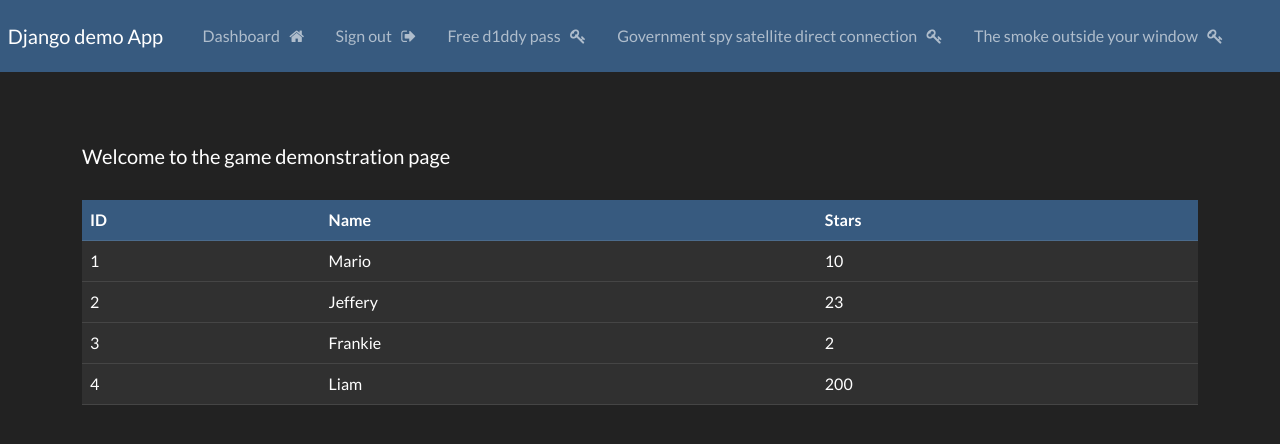
After one commit to 160231700/Django, a Django app: page /game_data in a window 1280 px wide. The commit adds this page. Shown: the top 444 px of the page. Run offline with Django 5.2, Linux system fonts and the light colour scheme; a user stored in the database is signed in; data comes from the database, SQL or seed files in the repository; both versions use the stored data as it was after the commit.

Commit message:
API in a 'finished' state, game_data started

```diff
--- a/dcrm/website/models.py
+++ b/dcrm/website/models.py
@@ -14,3 +14,7 @@ class Record(models.Model):
 
     def __str__(self):
         return self.first_name + " " + self.last_name
+
+class Gamedata(models.Model):
+    character_name = models.CharField(max_length = 100)
+    stars = models.IntegerField()
--- /dev/null
+++ b/dcrm/website/templates/website/game_page.html
@@ -0,0 +1,30 @@
+{% extends 'website/base.html' %}
+{% block content %}
+
+    <br>
+    <br>
+    <h5> Welcome to the game demonstration page </h5>
+    <br>
+
+    <table class= "table table-dark table-hover table-borded">
+        <thead class="table-primary">
+            <tr>
+                <th scope="col"> ID </th>
+                <th scope="col"> Name </th>
+                <th scope="col"> Stars </th>
+            </tr>
+        </thead>
+
+        <tbody>
+        {% if data %}
+            {% for row in data %}
+            <tr>
+                <td> {{row.id}} </td>
+                <td> {{row.character_name}} </td>
+                <td> {{row.stars}} </td>
+            </tr>
+            {% endfor %}
+        {% endif %}
+        </tbody>
+    </table>
+{% endblock %}
--- a/dcrm/website/templates/website/navbar.html
+++ b/dcrm/website/templates/website/navbar.html
@@ -32,7 +32,10 @@
             <li class="nav-item">
               <a class="nav-link" href="{% url 'api_page' %}">Government spy satellite direct connection &nbsp; <i class="fa fa-key" aria-hidden="true"></i> </a>
             </li>
-
+            &nbsp;     &nbsp;     &nbsp;
+            <li class="nav-item">
+              <a class="nav-link" href="{% url 'game_data' %}">The smoke outside your window &nbsp; <i class="fa fa-key" aria-hidden="true"></i> </a>
+            </li>
          {% else %}
          <li class="nav-item">
           <a class="nav-link" href="{% url 'register' %}"> Register </a>
--- a/dcrm/website/templates/website/register.html
+++ b/dcrm/website/templates/website/register.html
@@ -20,7 +20,7 @@
 
             <br>
             <div class="text-center">
-                <p>Already have an account? </p> <a href="{% url '' %}"> Login </a>
+                <p>Already have an account? </p> <a href="{% url 'my-login' %}"> Login </a>
             </div>
         </div>
     </body>
--- a/dcrm/website/urls.py
+++ b/dcrm/website/urls.py
@@ -19,6 +19,8 @@ urlpatterns = [
 
     path('api_page', views.api_page_route,name='api_page'),
 
+    path('game_data', views.game_data_route, name="game_data"),
+
     ################### C R U D ###################
 
     #Create
--- a/dcrm/website/views.py
+++ b/dcrm/website/views.py
@@ -4,7 +4,7 @@ from django.contrib.auth import authenticate
 from django.contrib import messages
 from django.shortcuts import render, redirect
 from .forms import CreateUserForm, LoginForm, CreateRecordForm, UpdateRecordForm
-from .models import Record
+from .models import Record, Gamedata
 import requests
 
 
@@ -54,7 +54,7 @@ def my_login(request):
 
 def user_logout(request):
 
-    auth.logout(requestmessages.success(request, "Logout success!"))
+    auth.logout(request.messages.success(request, "Logout success!"))
     return redirect("my-login")
 
 #Dashboard -
@@ -73,26 +73,34 @@ def testing_page_route(request):
 #api page
 @login_required(login_url='my-login')
 def api_page_route(request):
-    #api
-    KEY = "d0eb91e0d7c99a16390a7e45a8de4172" #Usually hidden, used from another file
-    BASE_URL = "http://api.openweathermap.org/data/2.5/weather?q="
-    city = "Worksop"
-    url = BASE_URL + city + "&appid=" + KEY
-    response = requests.get(url).json()
-    KELVIN = 273.15
-    weather_data = {
-        "city":city,
-        "min_temp":float(response["main"]["temp_min"])-KELVIN,
-        "max_temp":float(response["main"]["temp_max"])-KELVIN,
-        "current_temp":float(response["main"]["temp"])-KELVIN,
-        "humidity":float(response["main"]["temp"])-KELVIN,
-        "wind_speed":response["wind"]["speed"]
+    if request.method == "POST":
+        city = request.POST.get('city')
+        if city == "":
+            city = "Worksop"
+        #api
+        KEY = "d0eb91e0d7c99a16390a7e45a8de4172" #Usually hidden, used from another file
+        BASE_URL = "http://api.openweathermap.org/data/2.5/weather?q="
+        url = BASE_URL + city + "&appid=" + KEY
+        response = requests.get(url).json()
+        KELVIN = 273.15
+        weather_data = {
+            "city":city,
+            "min_temp":float(response["main"]["temp_min"])-KELVIN,
+            "max_temp":round(float(response["main"]["temp_max"])-KELVIN,2),
+            "current_temp":float(response["main"]["temp"])-KELVIN,
+            "humidity":float(response["main"]["temp"])-KELVIN,
+            "wind_speed":response["wind"]["speed"]
 
-    }
+        }
 
-    context = {'weather':weather_data}
-    return render(request, 'website/api.html',context=context)
+        context = {'weather':weather_data}
+        return render(request, 'website/api.html',context=context)
 
+@login_required(login_url='my-login')
+def game_data_route(request):
+    data = Gamedata.objects.all()
+    context = {'data':data}
+    return render(request, 'website/game_page.html', context=context)
 #Create a record
 @login_required(login_url='my-login')
 def create_record(request):
```
Also changed, not shown: dcrm/website/templates/website/api.html (+7 -0 lines), dcrm/db.sqlite3, dcrm/website/migrations/0002_gamedata.py (added).
